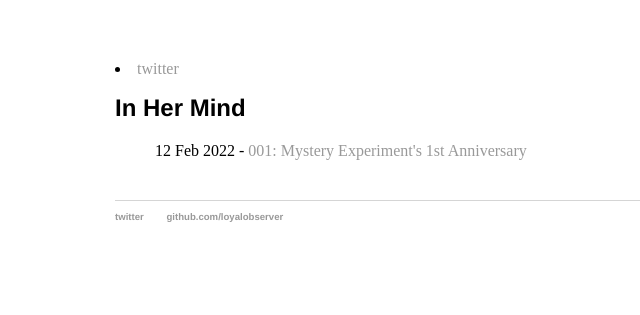
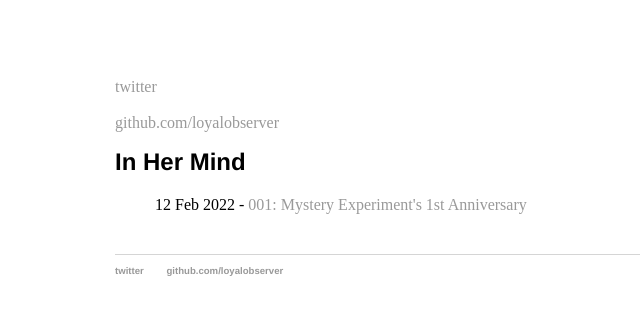
Before and after one commit to loyalobserver/loyalobserver, a Jekyll site: the page built from index.html, in a window 1280 px wide. Shown: the top 315 px of the page, without its empty margins (77-717 px from the left). Built offline with Jekyll 4.4.1, drawn with Linux system fonts in a browser that asks for light colours.

```diff
--- a/_layouts/default.html
+++ b/_layouts/default.html
@@ -7,7 +7,8 @@
 		</head>
 		<body>
 			<div class="container">
-			<li><a href="https://twitter.com/annabellewenas">twitter</a></li>
+			<br><a href="https://twitter.com/annabellewenas">twitter</a></br>
+			<br><a href="https://github.com/loyalobserver">github.com/loyalobserver</a></br>
 			{{ content }}
 
 			</div><!-- /.container -->
```
